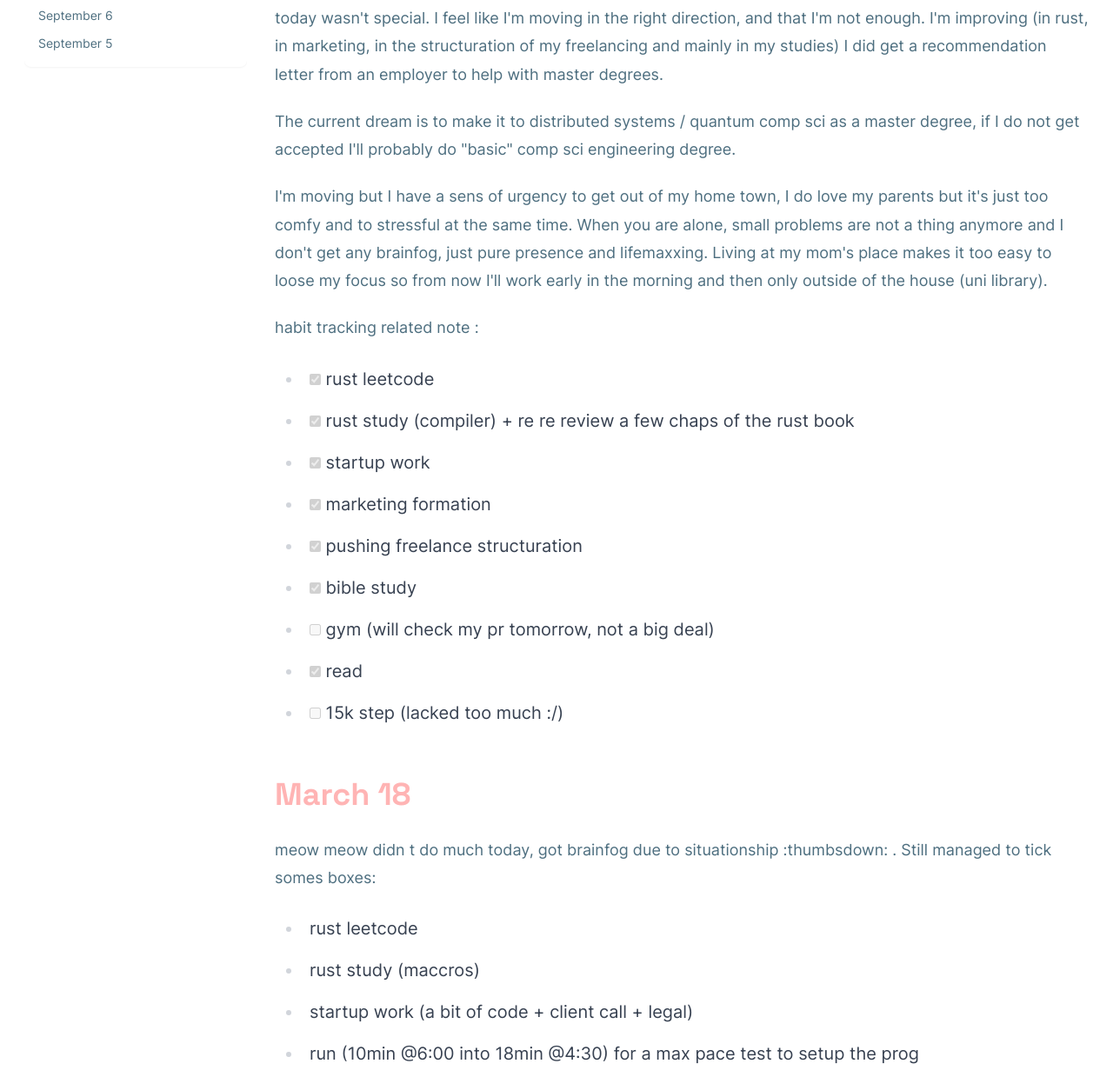
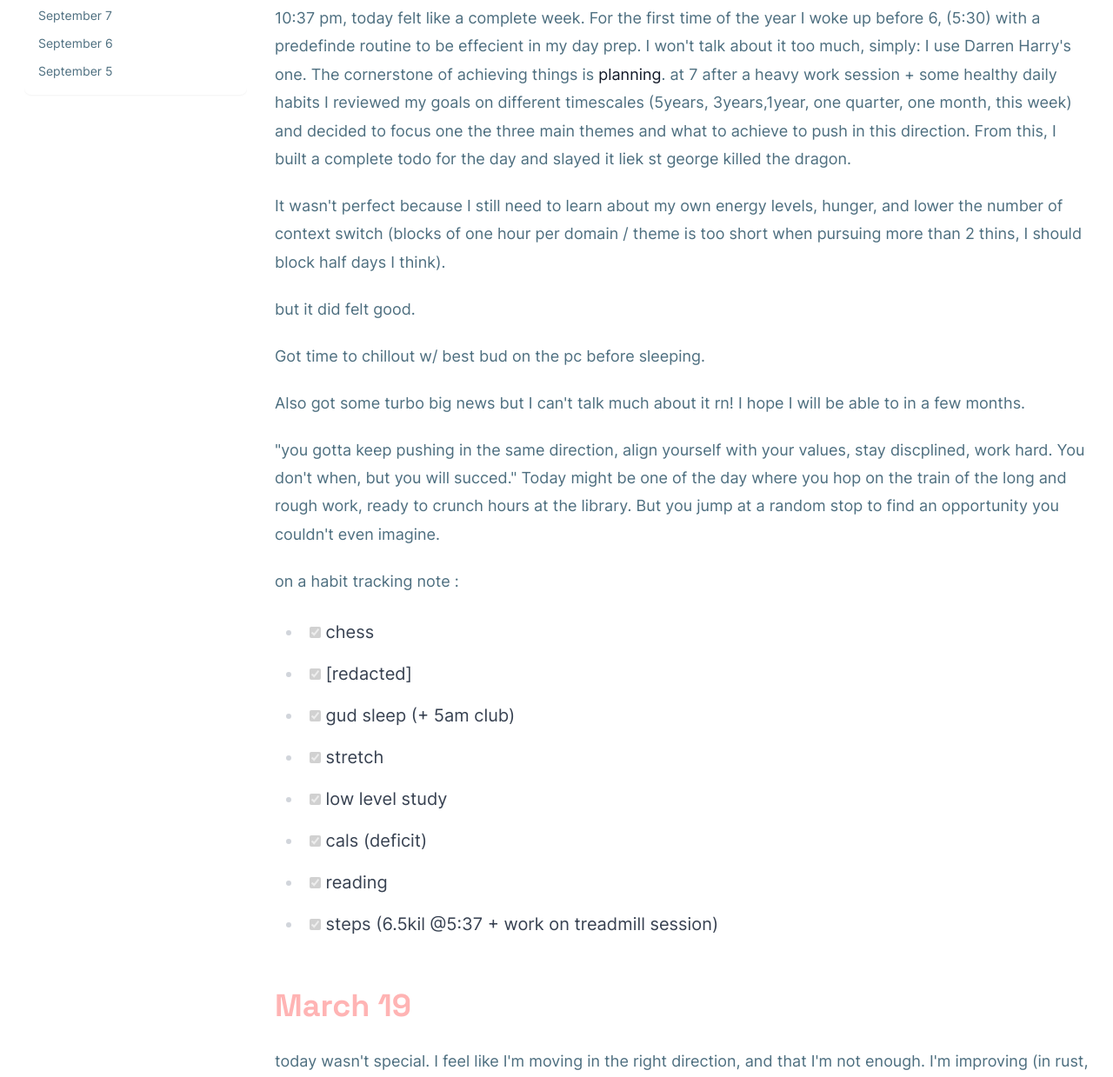
Before and after one commit to Delioos/blog, an Astro site: page /journal in a window 1280 px wide. Shown: the part 591-1830 px from the top of the page at 87% size. Built offline with nearby package versions, Linux system fonts and the light colour scheme; Astro itself is replaced by a stand-in of ours.

Commit message:
log: march 20

```diff
--- a/src/content/page/journal.mdx
+++ b/src/content/page/journal.mdx
@@ -6,6 +6,31 @@ intro: "Life updates, reflections, and my journey"
 
 
 # March 2025
+## March 20
+10:37 pm, today felt like a complete week.
+For the first time of the year I woke up before 6, (5:30) with a predefinde routine to be effecient in my day prep.
+I won't talk about it too much, simply: I use Darren Harry's one. The cornerstone of achieving things is **planning**. at 7 after a heavy work session + some healthy daily habits I reviewed my goals on different timescales (5years, 3years,1year, one quarter, one month, this week) and decided to focus one the three main themes and what to achieve to push in this direction. From this, I built a complete todo for the day and slayed it liek st george killed the dragon.
+
+It wasn't perfect because I still need to learn about my own energy levels, hunger, and lower the number of context switch (blocks of one hour per domain / theme is too short when pursuing more than 2 thins, I should block half days I think).
+
+but it did felt good.
+
+Got time to chillout w/ best bud on the pc before sleeping.
+
+Also got some turbo big news but I can't talk much about it rn! I hope I will be able to in a few months.
+
+"you gotta keep pushing in the same direction, align yourself with your values, stay discplined, work hard. You don't when, but you will succed." Today might be one of the day where you hop on the train of the long and rough work, ready to crunch hours at the library. But you jump at a random stop to find an opportunity you couldn't even imagine.
+
+on a habit tracking note :
+- [x] chess
+- [x] [redacted]
+- [x] gud sleep (+ 5am club)
+- [x] stretch
+- [x] low level study
+- [x] cals (deficit)
+- [x] reading
+- [x] steps (6.5kil @5:37 + work on treadmill session)
+
 ## March 19
 today wasn't special.
 I feel like I'm moving in the right direction, and that I'm not enough. I'm improving (in rust, in marketing, in the structuration of my freelancing and mainly in my studies) I did get a recommendation letter from an employer to help with master degrees.
```
